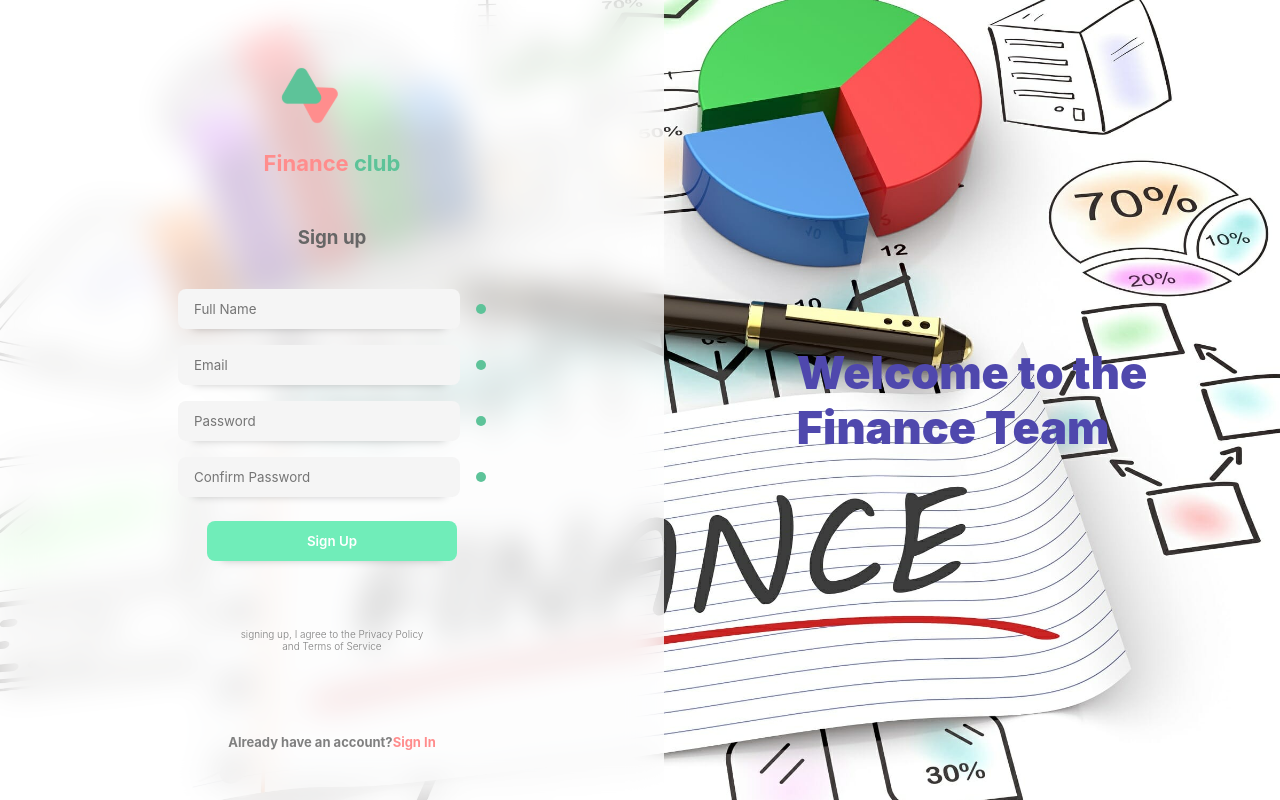
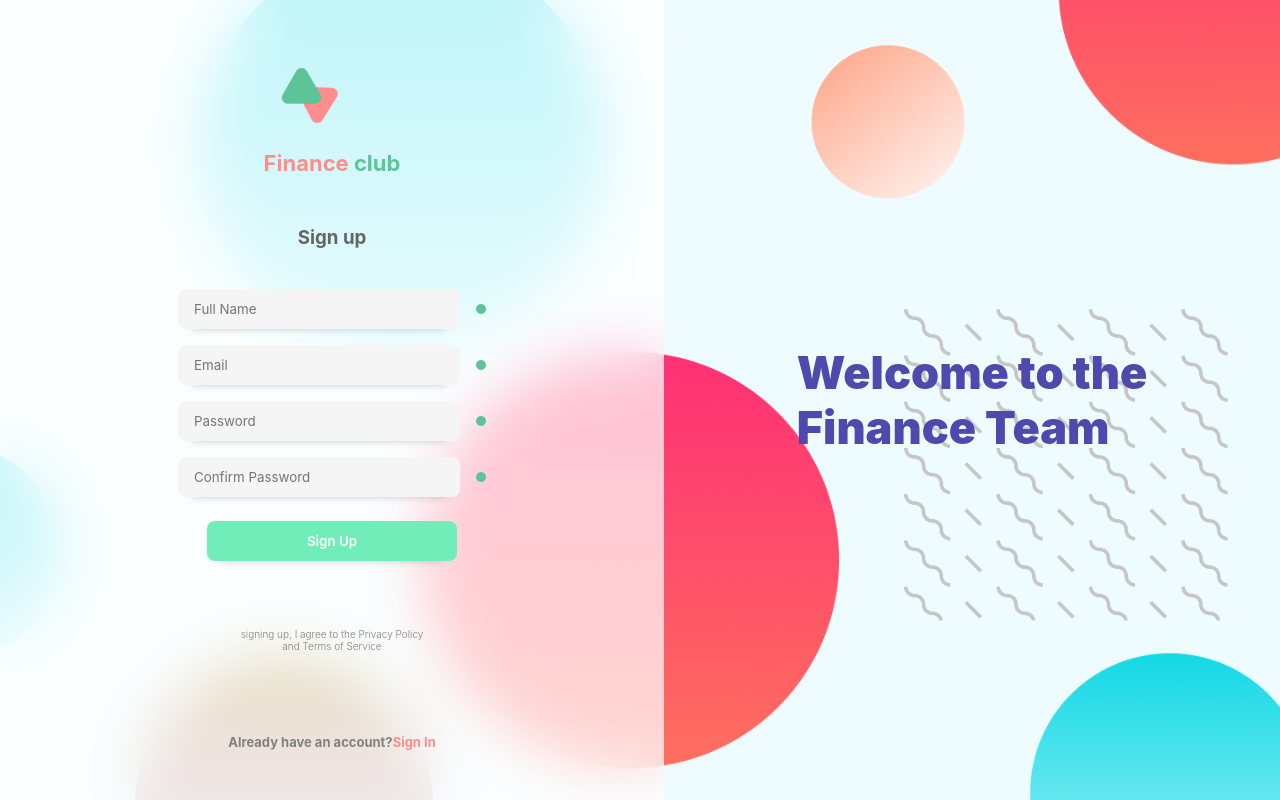
Before and after one commit to thiagofreitascarneiro/login-page, a React (Create React App) app: page / in a window 1280 px wide. Built offline with nearby package versions, Linux system fonts and the light colour scheme.

Commit message:
styles page App

```diff
--- a/src/components/App.tsx
+++ b/src/components/App.tsx
@@ -24,7 +24,7 @@ const App = () => {
 };
 
 const Wrapper = styled.div`
-  background-image: url(${finance});
+  background-image: url(${bg});
   background-position: center;
   background-size: cover;
   background-repeat: no-repeat;
--- a/src/components/Sidebar/index.tsx
+++ b/src/components/Sidebar/index.tsx
@@ -1,6 +1,7 @@
 import React, { useState } from 'react';
 import styles from './styles.module.scss';
 import logo from '../../assets/logo.svg';
+
 import Input from '../Input';
 import Modal from 'react-modal';
 
--- a/src/components/Sidebar/styles.module.scss
+++ b/src/components/Sidebar/styles.module.scss
@@ -5,7 +5,7 @@ $color-var-green: #5Dc399;
 
 .Container {
     min-width: 600px;
-    backdrop-filter: blur(16px);
+    backdrop-filter: blur(29px);
     background-color: rgba(255, 255, 255, 0.712);
     height: 100%;
     display: flex;
@@ -55,6 +55,7 @@ $color-var-green: #5Dc399;
         text-align: center;
         color: $color-var-red;
         font-size: 22px;
+
     }
 
     span {
@@ -82,7 +83,7 @@ $color-var-green: #5Dc399;
 
     &:hover {
 
-        background:#a7e23a;
+        background:#657c3b;
         transform: translateY(3px);
     }
 
@@ -116,7 +117,7 @@ $color-var-green: #5Dc399;
 
     width: 100%;
     max-width: 576px;
-    background: #d8ebe3;
+    background-image: linear-gradient(to bottom, rgb(82, 90, 84), rgb(172, 204, 197));
     padding: 3rem;
     position: relative;
     border-radius: 0.24rem;
@@ -139,6 +140,7 @@ $color-var-green: #5Dc399;
         text-align: center;
         color: $color-var-red;
         font-size: 22px;
+        margin-bottom: 45px;
     }
 
     span {
@@ -165,11 +167,12 @@ $color-var-green: #5Dc399;
     cursor: pointer;
     transition: all 0.2s ease-in;
     text-align: center;
+    margin-top: 32px;
 
 
 &:hover {
 
-    background:#a7e23a;
+    background:#424e2c;
     transform: translateY(3px);
 }
 
```
